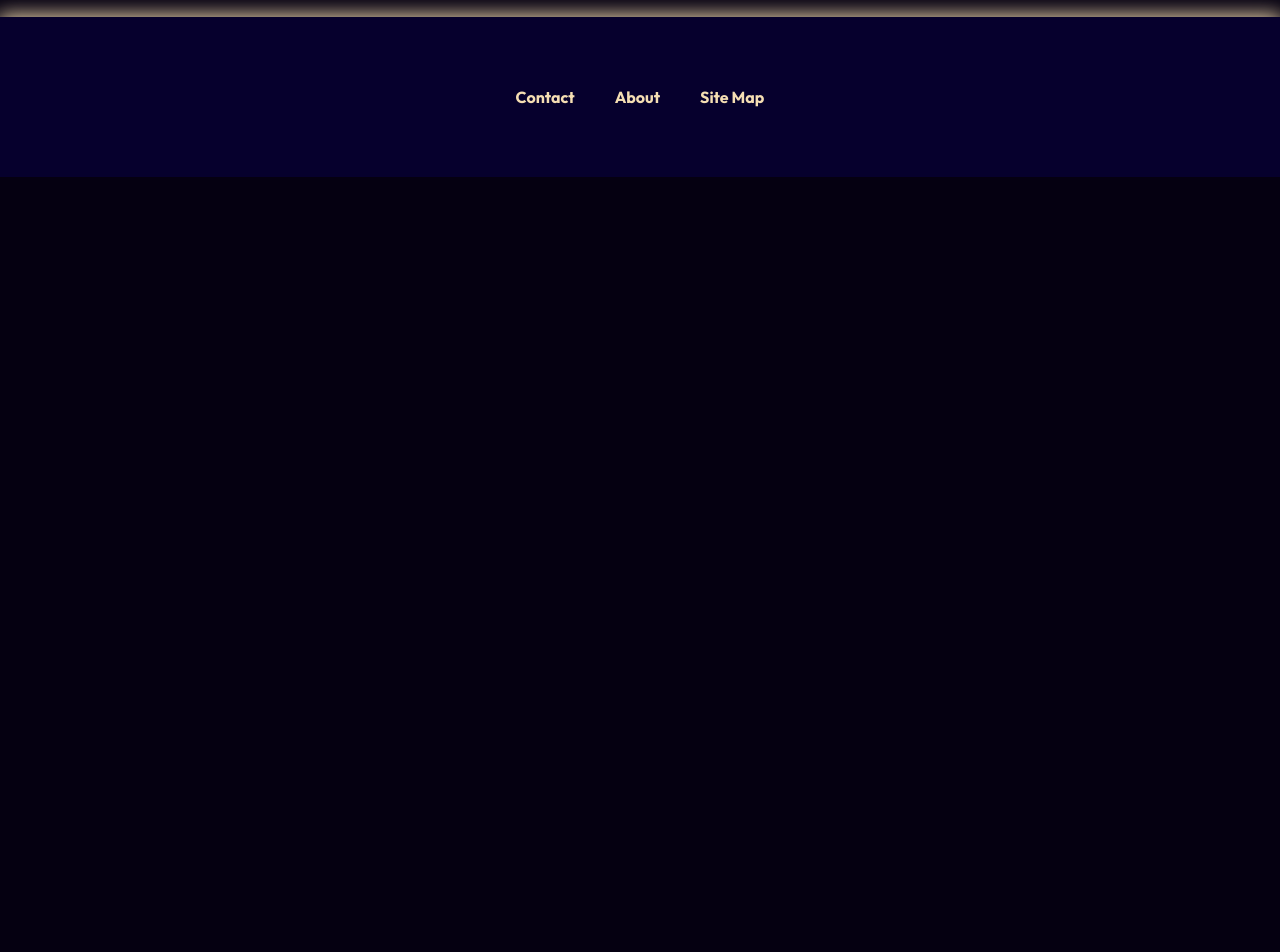
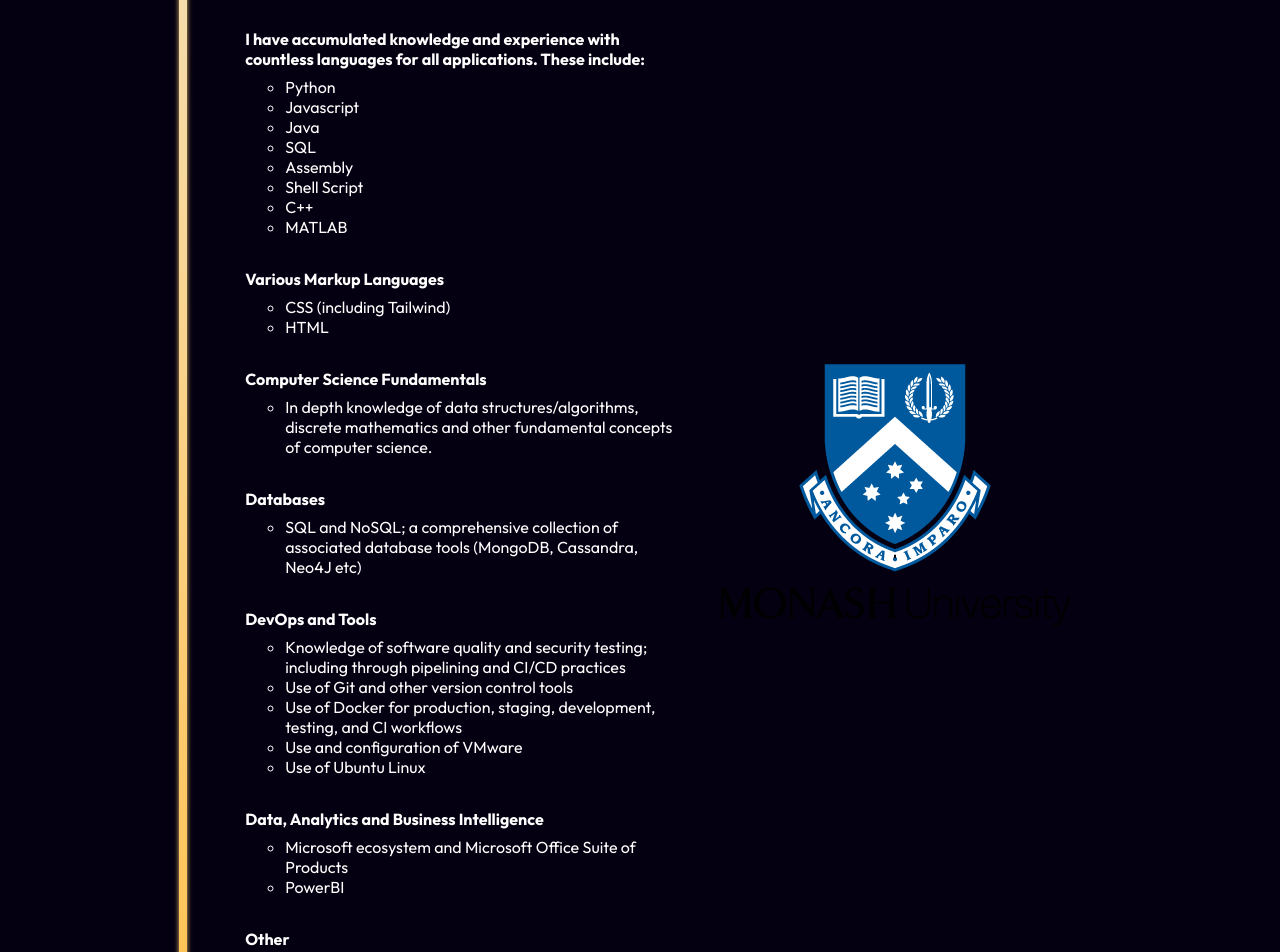
Before and after one commit to cyr0006/Portfolio, a React (Vite) app: page /about in a window 1280 px wide. Shown: the part 1520-2472 px from the top of the page. Before the commit the page ends 1697 px from the top, so only its background shows below. Built offline with nearby package versions, Linux system fonts and the light colour scheme.

Commit message:
resume like list in about page with format

```diff
--- a/src/components/Stream/Stream.css
+++ b/src/components/Stream/Stream.css
@@ -110,6 +110,17 @@
 
 }
 
+.nested-list {
+  padding-left: 2.5rem;
+  margin-top: 0.5rem;
+  list-style-type: circle; /* Different bullet style for nested items */
+}
+
+.subheading {
+  margin-top: 1rem;
+  margin-bottom: 0.5rem;
+}
+
 
 /*---- Media Query ----*/
 @media (max-width: 1000px) {
--- a/src/components/Stream/Stream.tsx
+++ b/src/components/Stream/Stream.tsx
@@ -65,6 +65,136 @@ const Stream = () => {
           </div>
         </section>
       </div>
+
+      <div className="about-container">
+        <section className="about-row">
+          <div className="stream-line-l" />
+          <div className="content-blocks-l">
+            <h2>Skills</h2>
+            <motion.div
+              className="block"
+              initial={{ opacity: 0, x: 50 }}
+              whileInView={{ opacity: 1, x: 0 }}
+              transition={{ duration: 0.6 }}
+            >
+              <h4 className="subheading">
+                I have accumulated knowledge and experience with countless
+                languages for all applications. These include:
+              </h4>
+              <ul className="nested-list">
+                <li>Python</li>
+                <li>Javascript</li>
+                <li>Java</li>
+                <li>SQL</li>
+                <li>Assembly</li>
+                <li>Shell Script</li>
+                <li>C++</li>
+                <li>MATLAB</li>
+              </ul>
+            </motion.div>
+
+            <motion.div
+              className="block"
+              initial={{ opacity: 0, x: 50 }}
+              whileInView={{ opacity: 1, x: 0 }}
+              transition={{ duration: 0.6, delay: 0.1 }}
+            >
+              <h4 className="subheading">Various Markup Languages</h4>
+              <ul className="nested-list">
+                <li>CSS (including Tailwind)</li>
+                <li>HTML</li>
+              </ul>
+            </motion.div>
+
+            <motion.div
+              className="block"
+              initial={{ opacity: 0, x: 50 }}
+              whileInView={{ opacity: 1, x: 0 }}
+              transition={{ duration: 0.6, delay: 0.2 }}
+            >
+              <h4 className="subheading">Computer Science Fundamentals</h4>
+              <ul className="nested-list">
+                <li>
+                  In depth knowledge of data structures/algorithms, discrete
+                  mathematics and other fundamental concepts of computer
+                  science.
+                </li>
+              </ul>
+            </motion.div>
+
+            <motion.div
+              className="block"
+              initial={{ opacity: 0, x: 50 }}
+              whileInView={{ opacity: 1, x: 0 }}
+              transition={{ duration: 0.6, delay: 0.3 }}
+            >
+              <h4 className="subheading">Databases</h4>
+              <ul className="nested-list">
+                <li>
+                  SQL and NoSQL; a comprehensive collection of associated
+                  database tools (MongoDB, Cassandra, Neo4J etc)
+                </li>
+              </ul>
+            </motion.div>
+
+            <motion.div
+              className="block"
+              initial={{ opacity: 0, x: 50 }}
+              whileInView={{ opacity: 1, x: 0 }}
+              transition={{ duration: 0.6, delay: 0.4 }}
+            >
+              <h4 className="subheading">DevOps and Tools</h4>
+              <ul className="nested-list">
+                <li>
+                  Knowledge of software quality and security testing; including
+                  through pipelining and CI/CD practices
+                </li>
+                <li>Use of Git and other version control tools</li>
+                <li>
+                  Use of Docker for production, staging, development, testing,
+                  and CI workflows
+                </li>
+                <li>Use and configuration of VMware</li>
+                <li>Use of Ubuntu Linux</li>
+              </ul>
+            </motion.div>
+
+            <motion.div
+              className="block"
+              initial={{ opacity: 0, x: 50 }}
+              whileInView={{ opacity: 1, x: 0 }}
+              transition={{ duration: 0.6, delay: 0.5 }}
+            >
+              <h4 className="subheading">
+                Data, Analytics and Business Intelligence
+              </h4>
+              <ul className="nested-list">
+                <li>
+                  Microsoft ecosystem and Microsoft Office Suite of Products
+                </li>
+                <li>PowerBI</li>
+              </ul>
+            </motion.div>
+
+            <motion.div
+              className="block"
+              initial={{ opacity: 0, x: 50 }}
+              whileInView={{ opacity: 1, x: 0 }}
+              transition={{ duration: 0.6, delay: 0.6 }}
+            >
+              <h4 className="subheading">Other</h4>
+              <ul className="nested-list">
+                <li>
+                  Experience working with a host of real-time enterprise systems
+                  (including CRMs, receipting and accounting software)
+                </li>
+                <li>CAD using programs such as SolidWorks and Fusion360</li>
+              </ul>
+            </motion.div>
+          </div>
+          <img src={monash_logo} className="monash_logo" />
+        </section>
+      </div>
     </>
   );
 };
```
